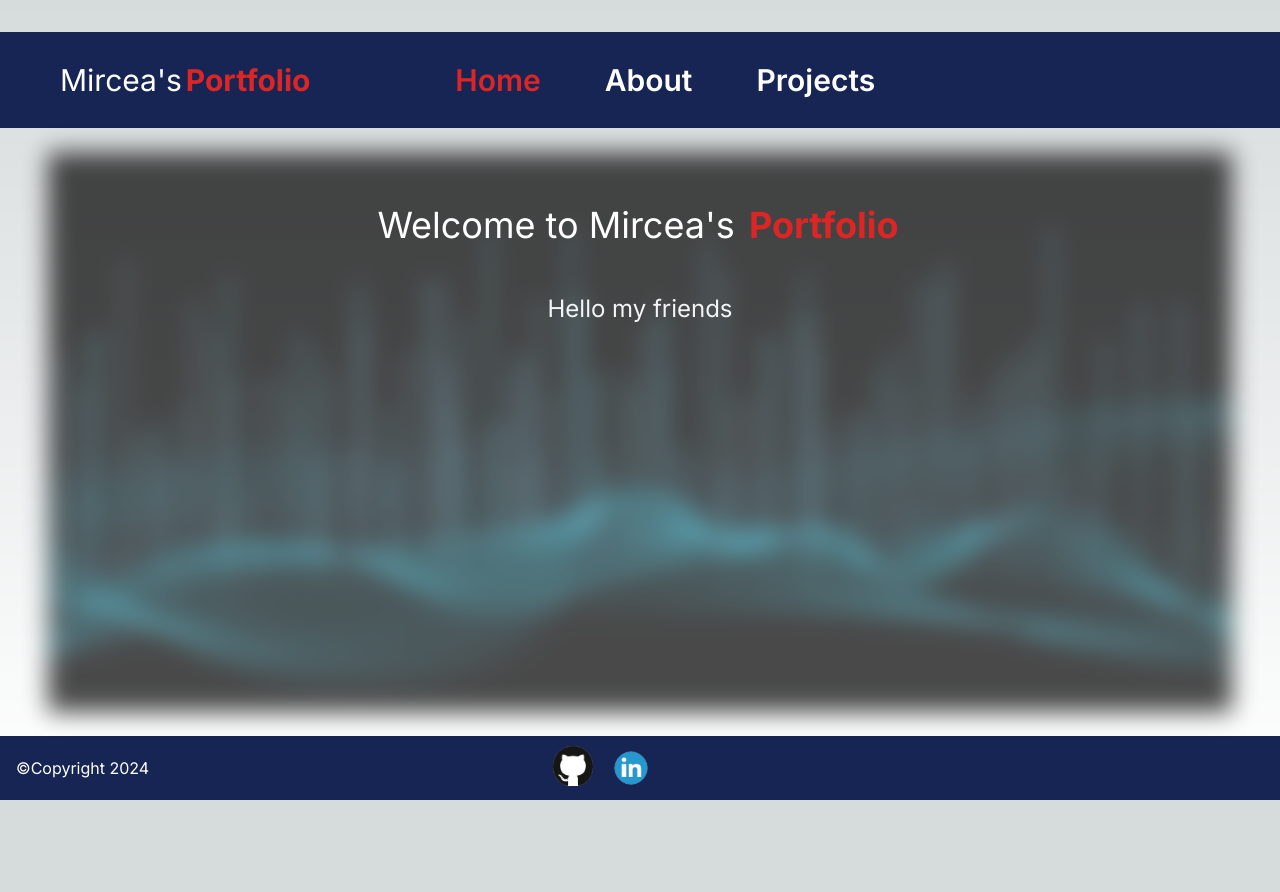
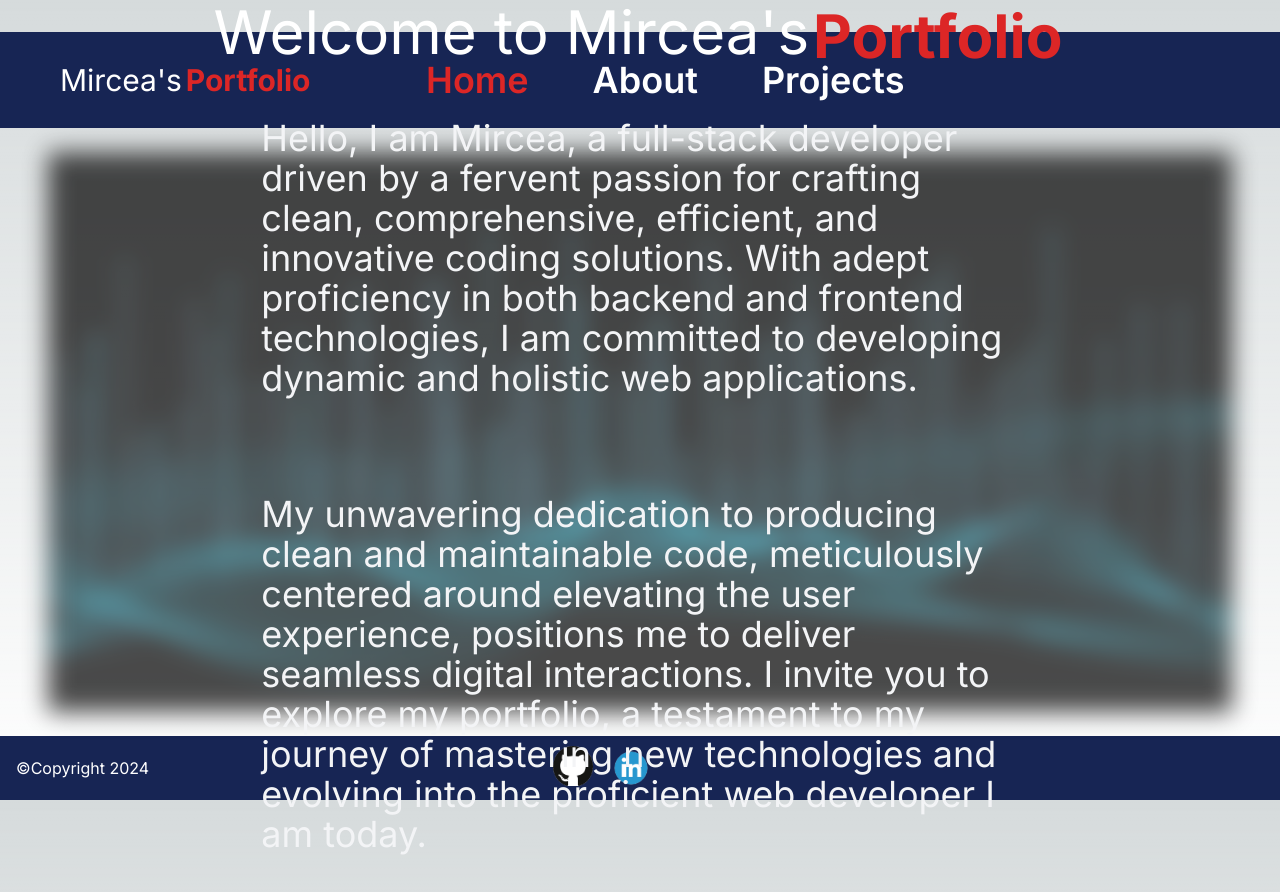
Before and after one commit to BorisForis/mirceaportfolio, a Next.js app: page / in a window 1280 px wide. Shown: the top 892 px of the page. Before the commit the page ends 800 px from the top, so only its background shows below. Built offline with nearby package versions, Linux system fonts and the light colour scheme.

Commit message:
Finished description

```diff
--- a/src/app/Toolbar.tsx
+++ b/src/app/Toolbar.tsx
@@ -16,17 +16,17 @@ const Toolbar: React.FC<ToolbarProps> = ({ page }) => {
                     <>
                         <Link
                             href={'/'}
-                            className="flex h-8 flex-row items-center justify-center text-3xl text-red-600 font-semibold p-8 hover:text-red-600" draggable="false">
+                            className="flex h-8 flex-row items-center justify-center text-md xl:text-4xl text-red-600 font-semibold p-8 hover:text-red-600" draggable="false">
                                 Home
                         </Link>
                         <Link
                             href={'/about'}
-                            className="flex h-8 flex-row items-center justify-center text-3xl text-white font-semibold p-8 hover:text-red-600" draggable="false">
+                            className="flex h-8 flex-row items-center justify-center text-md xl:text-4xl text-white font-semibold p-8 hover:text-red-600" draggable="false">
                                 About
                         </Link>
                         <Link
                             href={'/projects'}
-                            className="flex h-8 flex-row items-center justify-center text-3xl text-white font-semibold p-8 hover:text-red-600" draggable="false">
+                            className="flex h-8 flex-row items-center justify-center text-md xl:text-4xl text-white font-semibold p-8 hover:text-red-600" draggable="false">
                                 Projects
                         </Link>
                     </>
@@ -34,17 +34,17 @@ const Toolbar: React.FC<ToolbarProps> = ({ page }) => {
                     <>
                         <Link
                             href={'/'}
-                            className="flex h-8 flex-row items-center justify-center text-3xl text-white font-semibold p-8 hover:text-red-600" draggable="false">
+                            className="flex h-8 flex-row items-center justify-center text-md xl:text-4xl text-white font-semibold p-8 hover:text-red-600" draggable="false">
                                 Home
                         </Link>
                         <Link
                             href={'/about'}
-                            className="flex h-8 flex-row items-center justify-center text-3xl text-red-600 font-semibold p-8 hover:text-red-600" draggable="false">
+                            className="flex h-8 flex-row items-center justify-center text-md xl:text-4xl text-red-600 font-semibold p-8 hover:text-red-600" draggable="false">
                                 About
                         </Link>
                         <Link
                             href={'/projects'}
-                            className="flex h-8 flex-row items-center justify-center text-3xl text-white font-semibold p-8 hover:text-red-600" draggable="false">
+                            className="flex h-8 flex-row items-center justify-center text-md xl:text-4xl text-white font-semibold p-8 hover:text-red-600" draggable="false">
                                 Projects
                         </Link>
                     </>
@@ -52,23 +52,23 @@ const Toolbar: React.FC<ToolbarProps> = ({ page }) => {
                     <>
                         <Link
                             href={'/'}
-                            className="flex h-8 flex-row items-center justify-center text-3xl text-white font-semibold p-8 hover:text-red-600" draggable="false">
+                            className="flex h-8 flex-row items-center justify-center text-md xl:text-4xl text-white font-semibold p-8 hover:text-red-600" draggable="false">
                                 Home
                         </Link>
                         <Link
                             href={'/about'}
-                            className="flex h-8 flex-row items-center justify-center text-3xl text-white font-semibold p-8 hover:text-red-600" draggable="false">
+                            className="flex h-8 flex-row items-center justify-center text-md xl:text-4xl text-white font-semibold p-8 hover:text-red-600" draggable="false">
                                 About
                         </Link>
                         <Link
                             href={'/projects'}
-                            className="flex h-8 flex-row items-center justify-center text-3xl text-red-600 font-semibold p-8 hover:text-red-600" draggable="false">
+                            className="flex h-8 flex-row items-center justify-center text-md xl:text-4xl text-red-600 font-semibold p-8 hover:text-red-600" draggable="false">
                                 Projects
                         </Link>
                     </>
                 )}
             </div>
-            <div className="flex h-auto w-56 flex-row items-center justify-center text-3xl"></div>
+            <div className="absolute flex h-auto w-56 flex-row items-center justify-center text-md xl:text-4xl xl:relative"></div>
         </div>
     );
 }
--- a/src/app/page.tsx
+++ b/src/app/page.tsx
@@ -7,9 +7,19 @@ export default function Home() {
       <Toolbar page="home"/>
       <div className="flex flex-col items-center justify-center w-screen h-96">
         <img src="/programing2.webp" alt="programing" className="absolute z-0 w-screen h-3/4 py-5 px-12 opacity-70 blur-md"/>
-        <div className="absolute flex flex-col justify-start items-center w-screen h-4/6">
-          <h1 className="z-10 text-4xl text-white pt-10">Welcome to Mircea's <span className="text-red-600 text-4xl font-bold p-1">Portfolio</span> </h1>
-          <p className="z-10 text-2xl text-gray-100 p-12"> Hello my friends</p>
+        <div className="absolute flex flex-col justify-center items-center w-4/6 h-4/6">
+          <h1 className="flex flex-row z-10 text-2xl text-white pt-10 xl:text-6xl">Welcome to Mircea's
+              <span className="text-red-600 text-2xl font-bold p-1 xl:text-6xl">Portfolio</span>
+          </h1>
+          <p className="z-10 text-md text-gray-100 p-12 xl:text-4xl"> Hello, I am Mircea, a full-stack developer driven by a fervent passion for crafting clean,
+              comprehensive, efficient, and innovative coding solutions. With adept proficiency in both backend and frontend technologies, I am committed to
+              developing dynamic and holistic web applications.
+          </p>
+          <p className="z-10 text-md text-gray-100 p-12 xl:text-4xl">
+            My unwavering dedication to producing clean and maintainable code, meticulously centered around elevating the user experience, positions me
+            to deliver seamless digital interactions. I invite you to explore my portfolio, a testament to my journey of mastering new technologies and evolving
+            into the proficient web developer I am today.
+          </p>
         </div>
       </div>
       <Footer/>
```
